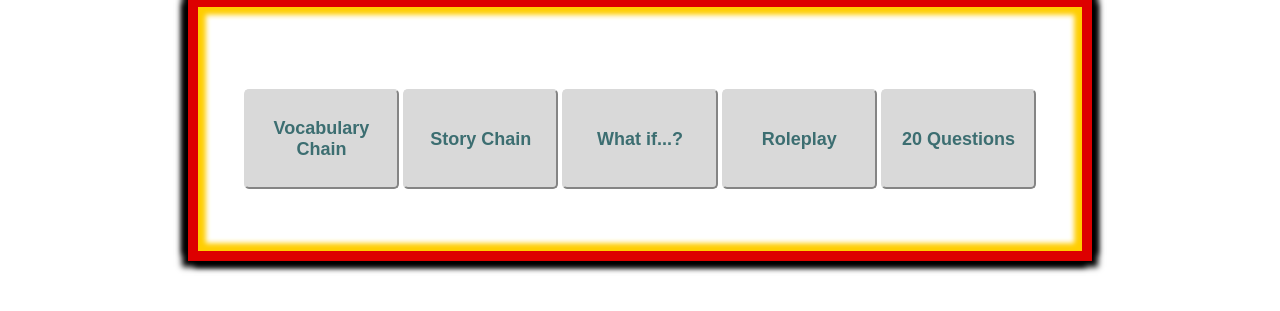
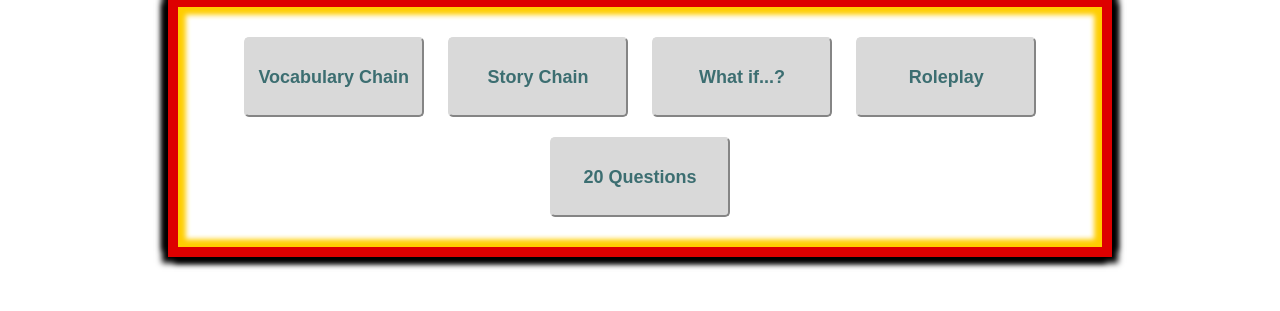
Before and after one commit to ceydab/verblingo, a website: page public/games.html in a window 1280 px wide. Shown: the part 161-472 px from the top of the page. Drawn offline with Linux system fonts and the light colour scheme.

Commit message:
style adjustments

```diff
--- a/public/css/de.css
+++ b/public/css/de.css
@@ -75,7 +75,7 @@
 }
 #options{
     text-align: justify;
-    display: flex;
+    display: inline;
     justify-content: space-evenly;
     /*color: #DD0000;*/
     left: 0;
--- a/public/css/games.css
+++ b/public/css/games.css
@@ -30,14 +30,12 @@
 }
 #gameoptions{
     text-align: justify;
-    display: flex;
+    display: inline;
     justify-content: space-evenly;
     /*color: #DD0000;*/
     left: 0;
     margin: auto;
     width: 90%;
-    margin-top: 40px;
-    padding: 40px;
     color: #3c6e71;
 }
 #whatGames{
@@ -53,24 +51,26 @@
     padding-bottom: 20px;
     background-color: #ffffff;
     color: #3c6e71;
-    /*display: none;*/
+    display: block;
+    padding: 20px;
 }
 
 .games{
-    -webkit-appearance: none;
-   margin: 2px;
-   display: inline-block;
-   position: relative;
-   border-radius: 5px;
-   cursor: pointer;
+    /*-webkit-appearance: none;*/
+    margin: 10px;
+    /*margin-top: 30px;*/
+    /*position: relative;*/
+    border-radius: 5px;
+    cursor: pointer;
     background-color: #d9d9d9;
     border-color: #d9d9d9;
     color: #3c6e71;
-    width: 300px;
-    height: 100px;
+    width: 180px;
+    height: 80px;
     text-align: center;
     font-size: large;
     font-weight: bold;
+    list-style: none;
 }
 .games:hover{
     border-color: #3c6e71;
```
Also changed, not shown: 1 other file.
